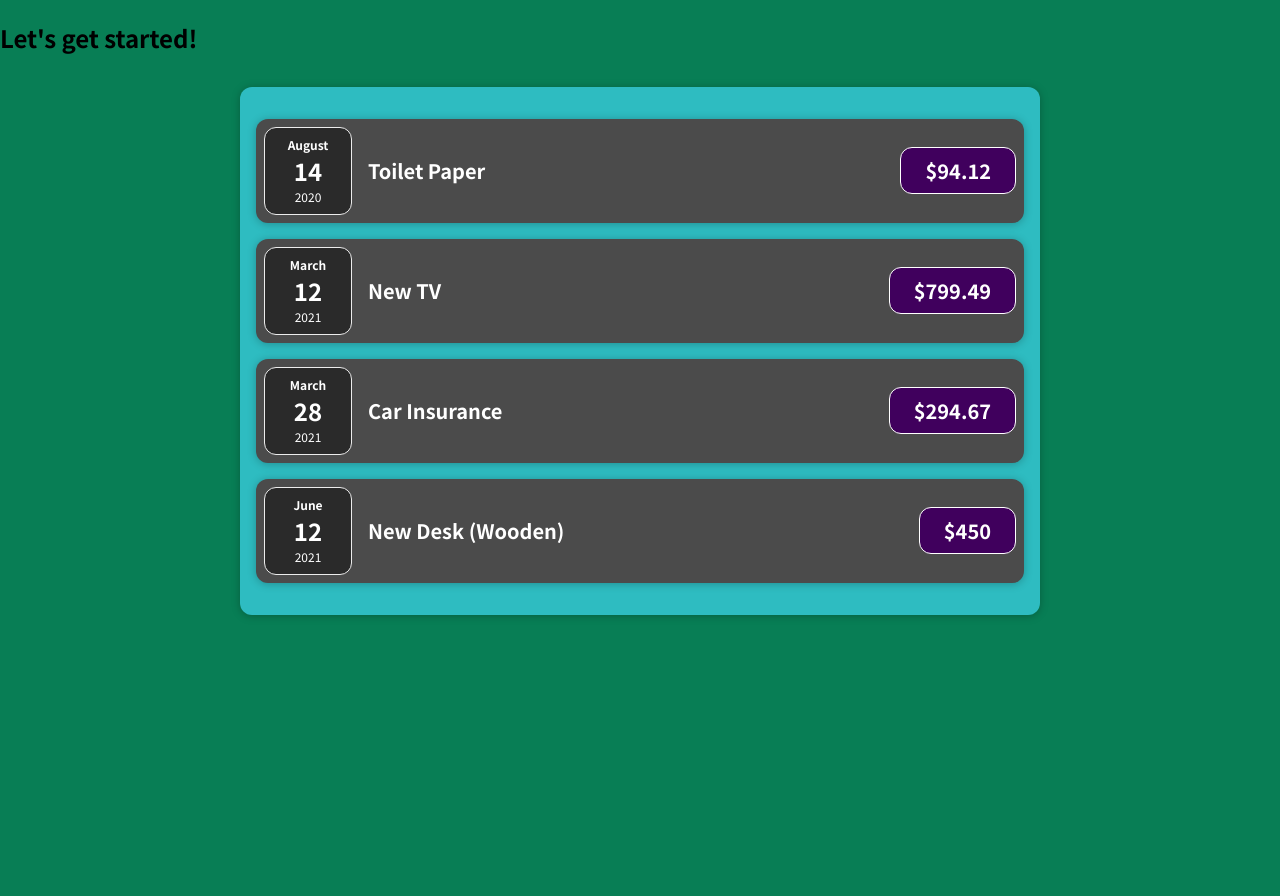
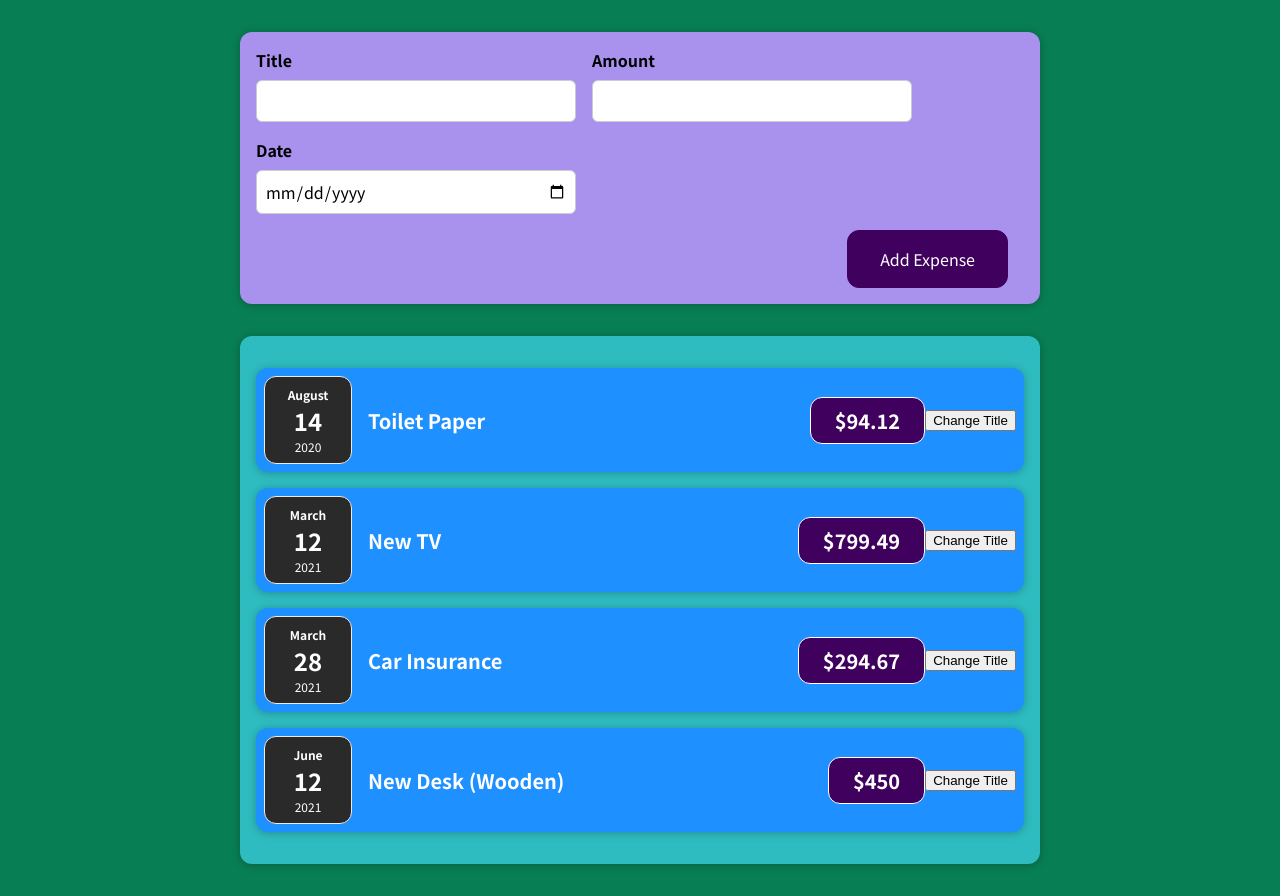
Before and after one commit to Tetre101/Expense-tracker, a React (Create React App) app: page / in a window 1280 px wide. Before the commit the page ends 800 px from the top, so only its background shows below. Built offline with nearby package versions, Linux system fonts and the light colour scheme.

Commit message:
updated components and styles

```diff
--- a/src/App.js
+++ b/src/App.js
@@ -1,5 +1,5 @@
 import { Expenses } from "./components/Expenses/Expenses";
-
+import { NewExpense } from "./components/NewExpenses/NewExpense";
 function App() {
   const expenses = [
     {
@@ -30,7 +30,7 @@
     // under the hood replication of the return jsx
 
     <div>
-      <h2>Let's get started!</h2>
+      <NewExpense />
       <Expenses items={expenses} />
     </div>
   );
--- a/src/components/Expenses/ExpenseItem.css
+++ b/src/components/Expenses/ExpenseItem.css
@@ -4,7 +4,7 @@
   align-items: center;
   padding: 0.5rem;
   margin: 1rem 0;
-  background-color: #4b4b4b;
+  background-color: dodgerblue;
 }
 
 .expense-item__description {
--- a/src/components/Expenses/ExpenseItem.js
+++ b/src/components/Expenses/ExpenseItem.js
@@ -1,15 +1,23 @@
 import "./ExpenseItem.css";
 import { ExpenseDate } from "./ExpenseDate";
 import { Card } from "../UI/Card";
+import React, { useState } from "react";
 
 export const ExpenseItem = (props) => {
+  const [title, setTitle] = useState(props.title);
+
+  const clickHandler = () => {
+    setTitle("updated!");
+    console.log(title);
+  };
   return (
     <Card className="expense-item">
       <ExpenseDate date={props.date} />
       <div className="expense-item__description">
-        <h2>{props.title}</h2>
+        <h2>{title}</h2>
         <div className="expense-item__price">${props.price}</div>
       </div>
+      <button onClick={clickHandler}> Change Title</button>
     </Card>
   );
 };
--- /dev/null
+++ b/src/components/NewExpenses/ExpenseForm.css
@@ -0,0 +1,26 @@
+.new-expense__controls {
+  display: flex;
+  flex-wrap: wrap;
+  gap: 1rem;
+  margin-bottom: 1rem;
+  text-align: left;
+}
+
+.new-expense__control label {
+  font-weight: bold;
+  margin-bottom: 0.5rem;
+  display: block;
+}
+
+.new-expense__control input {
+  font: inherit;
+  padding: 0.5rem;
+  border-radius: 6px;
+  border: 1px solid #ccc;
+  width: 20rem;
+  max-width: 100%;
+}
+
+.new-expense__actions {
+  text-align: right;
+}
--- /dev/null
+++ b/src/components/NewExpenses/ExpenseForm.js
@@ -0,0 +1,26 @@
+import React from "react";
+import "./ExpenseForm.css";
+
+export const ExpenseForm = () => {
+  return (
+    <form>
+      <div className="new-expense__controls">
+        <div className="new-expense__control">
+          <label>Title</label>
+          <input type="text" />
+        </div>
+        <div className="new-expense__control">
+          <label>Amount</label>
+          <input type="number" min="0.01" step="0.01" />
+        </div>
+        <div className="new-expense__control">
+          <label>Date</label>
+          <input type="date" min="2023-03-03" max="2025-12-31" />
+        </div>
+      </div>
+      <div className="new-expense__actions">
+        <button type="submit">Add Expense</button>
+      </div>
+    </form>
+  );
+};
--- /dev/null
+++ b/src/components/NewExpenses/NewExpense.css
@@ -0,0 +1,38 @@
+.new-expense {
+  background-color: #a892ee;
+  padding: 1rem;
+  margin: 2rem auto;
+  width: 50rem;
+  max-width: 95%;
+  border-radius: 12px;
+  text-align: center;
+  box-shadow: 0 1px 8px rgba(0, 0, 0, 0.25);
+}
+
+.new-expense button {
+  font: inherit;
+  cursor: pointer;
+  padding: 1rem 2rem;
+  border: 1px solid #40005d;
+  background-color: #40005d;
+  color: white;
+  border-radius: 12px;
+  margin-right: 1rem;
+}
+
+.new-expense button:hover,
+.new-expense button:active {
+  background-color: #510674;
+  border-color: #510674;
+}
+
+.new-expense button.alternative {
+  color: #220131;
+  border-color: transparent;
+  background-color: transparent;
+}
+
+.new-expense button.alternative:hover,
+.new-expense button.alternative:active {
+  background-color: #ddb3f8;
+}
--- /dev/null
+++ b/src/components/NewExpenses/NewExpense.js
@@ -0,0 +1,11 @@
+import React from "react";
+import "./NewExpense.css";
+import { ExpenseForm } from "./ExpenseForm";
+
+export const NewExpense = () => {
+  return (
+    <div className="new-expense">
+      <ExpenseForm />
+    </div>
+  );
+};
```
